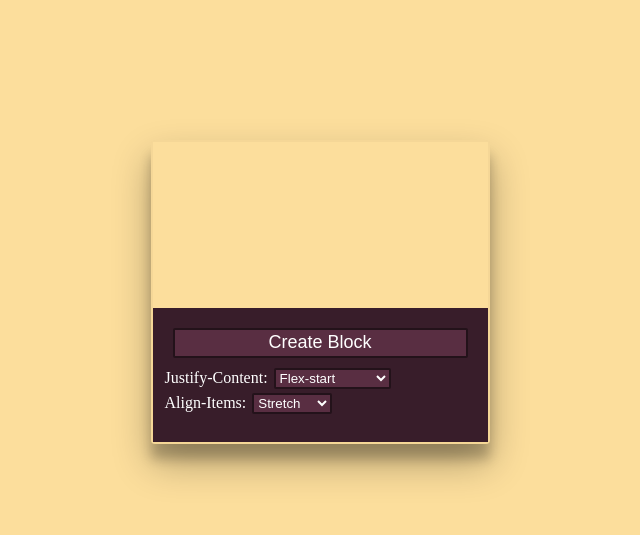
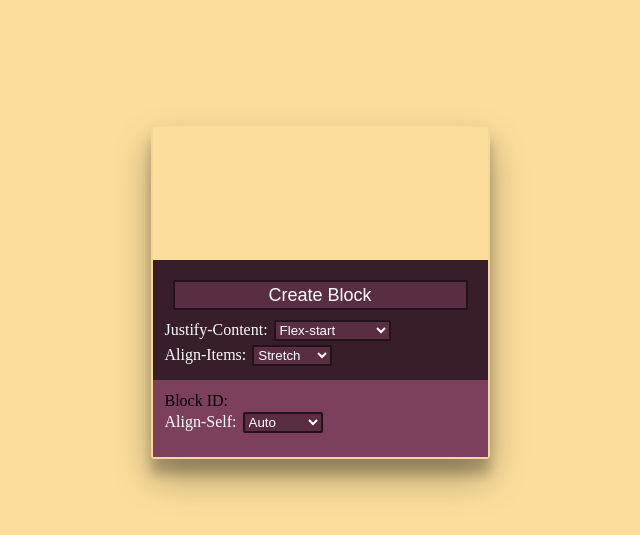
Before and after one commit to THEEP-BAC0/flex-simulator_web, a plain HTML site: page index.html in a window 1280 px wide. Shown: the part 101-636 px from the top of the page, without its empty margins (320-960 px from the left). Drawn offline with Linux system fonts and the light colour scheme.

Commit message:
Created block customization setting

```diff
--- a/index.html
+++ b/index.html
@@ -50,6 +50,25 @@
                     </div>
                 </div>
             </section>
+
+            <div id="blockSettings">
+                <p id="blockId">Block ID: </p>
+
+                <div id="dropdowns">
+                    <div id="as-ctrl">
+                        <label for="algn-self">Align-Self: </label>
+                        <select class="dropdown" name="algn-self" id="algn-self">
+                            <option value="auto">Auto</option>
+                            <option value="flex-start">Flex-start</option>
+                            <option value="flex-end">Flex-end</option>
+                            <option value="center">Center</option>
+                            <option value="baseline">Baseline</option>
+                            <option value="stretch">Stretch</option>
+                        </select>
+                    </div>
+
+                </div>
+            </div>
         </form>
     </content>
 
--- a/scripts.js
+++ b/scripts.js
@@ -1,12 +1,13 @@
 
 const blockBtn = document.getElementById("blockBtn");
 const container = document.getElementById("container");
-let block = document.getElementsByClassName("block");
 const justCont = document.getElementById("just-cont");
 const algnItems = document.getElementById("algn-items")
+const algnSelf = document.getElementById("algn-self")
 let blockVal = 0;
+let blockId = "";
 
-//
+// Code for when the block (create button) is click
 blockBtn.onclick = () => {
 
     // Add block value by 1
@@ -18,26 +19,43 @@ blockBtn.onclick = () => {
     block.classList.add("block");
     block.id = `block-${Date.now()}`
 
+    // Event Listener for block
+    block.addEventListener("click", function () {
+        let blockIdLabel = document.getElementById("blockId");
+        blockId = block.id;
+
+        console.log(block.id.slice(12));
+        blockIdLabel.innerText = `Block ID ${block.id.slice(12)}`;
+    })
+
     // Append new block to container
     container.appendChild(block);
 }
 
-// Code when block is clicked
-block.onclick = () => {
-    return;
-}
-
 
 // Event listener for justCont dropdown
-justCont.addEventListener("input", function () {
+justCont.addEventListener("change", function () {
     let just = justCont.value;
 
     container.style.justifyContent = just;
 })
 
 // Event listener for algnItems dropdown
-algnItems.addEventListener("input", function () {
+algnItems.addEventListener("change", function () {
     let algn = algnItems.value;
 
     container.style.alignItems = algn;
 })
+
+// Event listener for algnSelf dropdown
+algnSelf.addEventListener("input", function () {
+    let algn = algnSelf.value;
+
+    // Select the block using the latest blockId
+    if (blockId) {
+        const currentBlock = document.getElementById(blockId);
+        if (currentBlock) {
+            currentBlock.style.alignSelf = algn;
+        }
+    }
+});
--- a/styles.css
+++ b/styles.css
@@ -23,7 +23,7 @@ form {
     display: flex;
     flex-direction: column;
     width: 335px;
-    height: 300px;
+    height: 330px;
     padding: 2px;
     border-radius: 4px;
     box-shadow: rgba(0, 0, 0, 0.3) 0px 19px 38px, rgba(0, 0, 0, 0.22) 0px 15px 12px;
@@ -32,7 +32,7 @@ form {
 form #container {
     background-color: rgb(252, 222, 156);
     display: flex;
-    height: 60%;
+    height: 50%;
     text-align: center;
 }
 
@@ -48,7 +48,7 @@ form section {
     display: flex;
     flex-direction: column;
     display: flex;
-    height: 40%;
+    height: 30%;
     padding: 12px;
 }
 
@@ -80,3 +80,35 @@ section .dropdown {
 section label {
     color: white;
 }
+
+form #blockSettings {
+    display: flex;
+    flex-direction: column;
+    height: 20%;
+    background-color: rgb(124, 64, 92);
+    padding: 12px;
+}
+
+#blockSettings p {
+    align-self: baseline;
+    padding: 0px;
+    margin: 0px;
+}
+
+#blockSettings #dropdowns {
+    display: flex;
+    flex-direction: column;
+    align-items: baseline;
+}
+
+#blockSettings .dropdown {
+    color: white;
+    background-color: rgb(89, 46, 66);
+    border: 2px solid rgb(35, 18, 26);
+    border-radius: 2px;
+    margin: 2px;
+}
+
+#blockSettings label {
+    color: white;
+}
```
